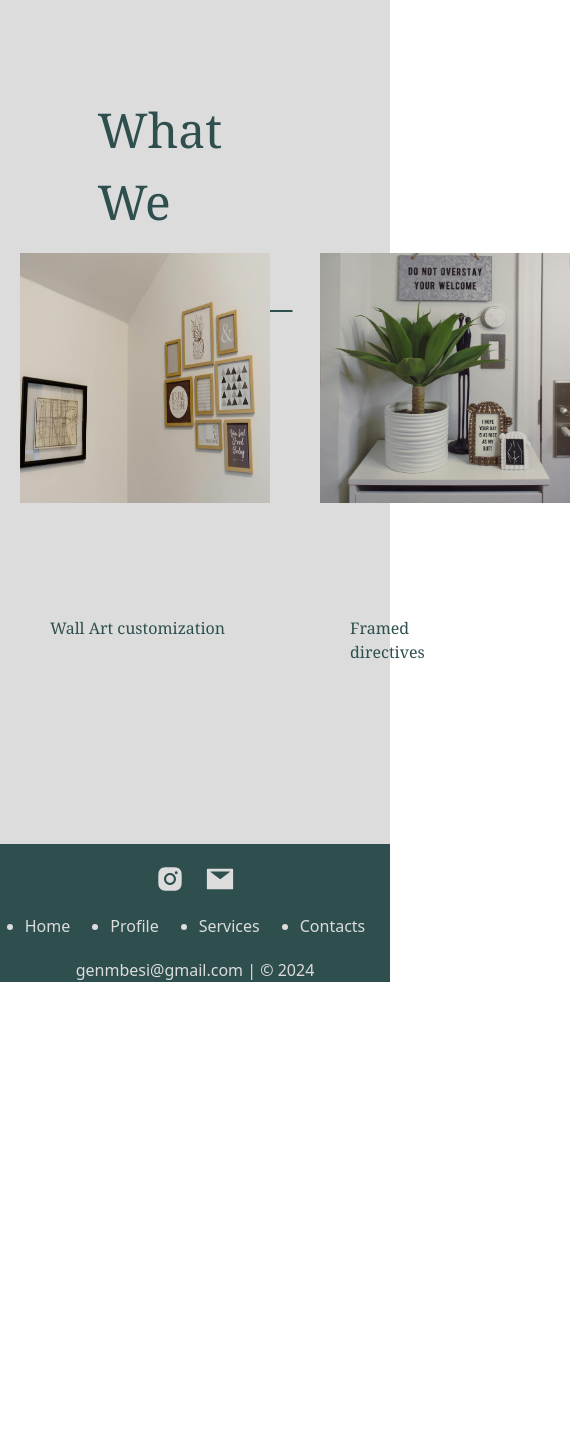
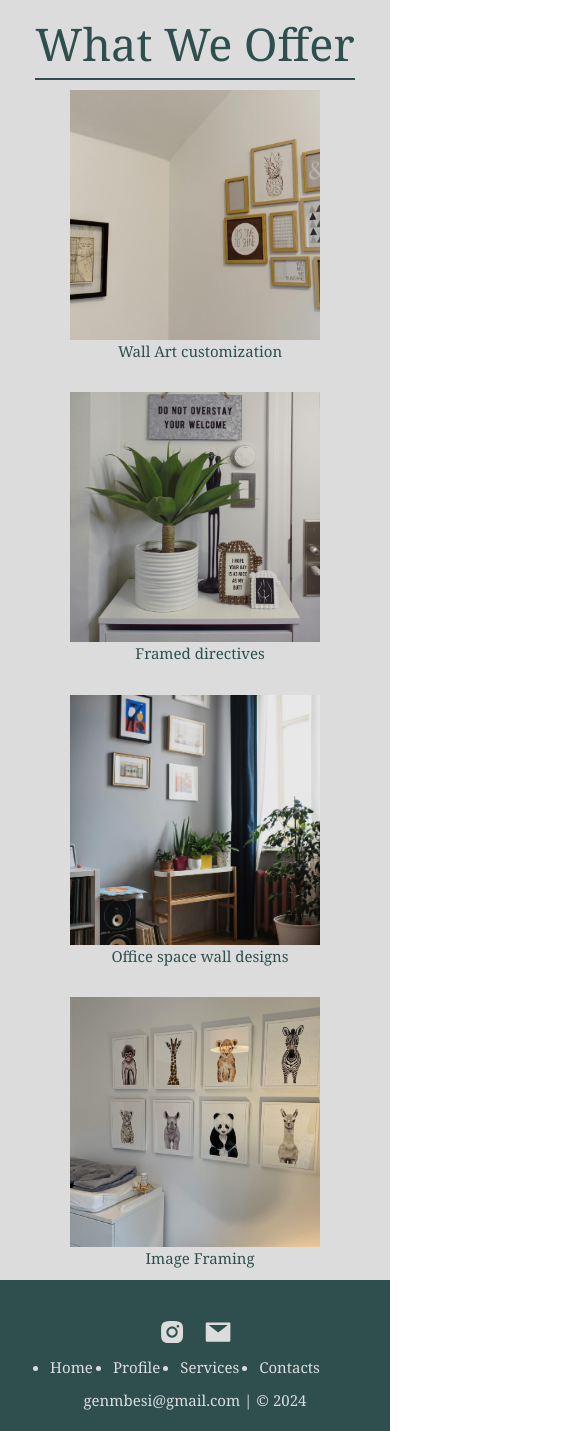
Before and after one commit to Genevive-Mbesi/ArtHub_Ke, a React (Create React App) app in the folder mbesiart/: page /services in a window 390 px wide. Shown: the top 1431 px of the page, 585 px wide, since content can reach past the window. Before the commit the page ends 982 px from the top, so only its background shows below. Built offline with nearby package versions, Linux system fonts and the light colour scheme.

Commit message:
responsiveness

```diff
--- a/mbesiart/public/index.html
+++ b/mbesiart/public/index.html
@@ -3,7 +3,8 @@
   <head>
     <meta charset="utf-8" />
     <link rel="icon" href="%PUBLIC_URL%/favicon.ico" />
-    <meta name="viewport" content="width=device-width, initial-scale=1" />
+    <meta name="viewport" content="width=device-width, initial-scale=1.0" />
+    <link rel="stylesheet" href="https://www.w3schools.com/w3css/4/w3.css">
     <meta name="theme-color" content="#000000" />
     <meta
       name="description"
--- a/mbesiart/src/components/contacts.jsx
+++ b/mbesiart/src/components/contacts.jsx
@@ -1,11 +1,9 @@
 import React from 'react';
 import assets from '../assets/designs.png';
-import{AiFillInstagram,AiFillMail,AiOutlineWhatsApp}from'react-icons/ai';
+import { AiFillInstagram, AiFillMail, AiOutlineWhatsApp } from 'react-icons/ai';
 import Footer from './footer';
 
-
-
-const Contacts = React.forwardRef ((props,ref) => {
+const Contacts = React.forwardRef((props, ref) => {
   const bodyStyle = {
     backgroundColor: 'Gainsboro',
     backgroundRepeat: 'no-repeat',
@@ -13,63 +11,65 @@ const Contacts = React.forwardRef ((props,ref) => {
     backgroundSize: 'cover',
     margin: 0,
     padding: 0,
-    height: '100vh',
+    minHeight: '100vh', // Using minHeight to ensure the content is centered vertically
+    display: 'flex',
+    flexDirection: 'column',
     alignItems: 'center',
   };
 
   const profileimage = {
-    position: 'absolute',
-    top:'10%',
-    Right: '50%',
-    marginLeft: '100px',
-    width: '460px', // Set the desired width
+    width: '460px',
     height: '460px',
     objectFit: 'contain',
+    marginBottom: '20px', // Added margin for spacing
   };
 
   const content = {
     fontWeight: '400',
     marginBottom: '5px',
     fontSize: '2em',
-    color:'DarkSlateGrey',
-    fontFamily: '  Georgia,serif',
-    marginLeft:'600px',
-    position: 'absolute',
-    top: '37%',
+    color: 'DarkSlateGrey',
+    fontFamily: 'Georgia, serif',
+    textAlign: 'center', // Center text for responsiveness
   };
 
   const subcontent = {
     paddingBottom: '10px',
-    fontWeight:'300',
+    fontWeight: '300',
     marginBottom: '5px',
-    color:'DarkSlateGrey',
-    fontFamily: '  Georgia,serif',
-    marginLeft:'600px',
+    color: 'DarkSlateGrey',
+    fontFamily: 'Georgia, serif',
     alignItems: 'center',
-    position: 'absolute',
-    top: '65%',
+    textAlign: 'center', // Center text for responsiveness
   };
 
-  return(
-  <div ref={ref}>
-    <div style={bodyStyle}>
-    <img src={assets} alt ='profile'className='w-80 h-30 overflow-hidden container' style={profileimage} />
-    <h1 style={content}>To Choose From Our Endless designs<br></br>
-    <span className='text-gray-500'><a href= 'https://www.instagram.com/wall_art_heart?igsh=OHk4bmZrb3RkcjVy'> click here, </a></span>
-    <br></br> Request your own custom made designs<br></br><span className='text-gray-500'>Contact us below:</span></h1>
-    <h2 className='flex gap-5 text-3xl  pt-10'style={subcontent}>
-    <a href="https://wa.me/+254745052800" target="_blank"><AiOutlineWhatsApp/></a>
-    <a href= 'https://www.instagram.com/wall_art_heart?igsh=OHk4bmZrb3RkcjVy'>
-          <AiFillInstagram/>
+  return (
+    <div ref={ref}>
+      <div style={bodyStyle}>
+        <img src={assets} alt='profile' className='w-80 h-30 overflow-hidden container' style={profileimage} />
+        <h1 style={content}>
+          To Choose From Our Endless designs<br />
+          <span className='text-gray-500'>
+            <a href='https://www.instagram.com/wall_art_heart?igsh=OHk4bmZrb3RkcjVy'> click here, </a>
+          </span>
+          <br /> Request your own custom made designs<br />
+          <span className='text-gray-500'>Contact us below:</span>
+        </h1>
+        <h2 className='flex gap-5 text-3xl pt-10' style={subcontent}>
+          <a href='https://wa.me/+254745052800' target='_blank'>
+            <AiOutlineWhatsApp />
+          </a>
+          <a href='https://www.instagram.com/wall_art_heart?igsh=OHk4bmZrb3RkcjVy'>
+            <AiFillInstagram />
           </a>
           <a href='mailto:genmbesi@gmail.com'>
-          <AiFillMail/>
+            <AiFillMail />
           </a>
-    </h2>
-  </div>
-  <Footer/>
-</div>
+        </h2>
+      </div>
+      <Footer />
+    </div>
   );
-}) ;
+});
 
 export default Contacts;
--- a/mbesiart/src/components/footer.jsx
+++ b/mbesiart/src/components/footer.jsx
@@ -1,51 +1,89 @@
 import React from 'react';
-import{AiFillInstagram,AiFillMail}from'react-icons/ai'
-import {Link} from "react-router-dom";
+import { AiFillInstagram, AiFillMail } from 'react-icons/ai';
+import { Link } from 'react-router-dom';
 
-const Footer = React.forwardRef ((props,ref) => {
+const Footer = React.forwardRef((props, ref) => {
   const currentYear = new Date().getFullYear();
   const headingStyle = {
     backgroundColor: 'DarkSlateGrey',
-        color:'Gainsboro',
+    color: 'Gainsboro',
+    padding: '20px',
+    fontFamily: '  Georgia,serif',
+  };
 
+  const footerContainer = {
+    display: 'flex',
+    flexDirection: 'column',
+    alignItems: 'center',
+  };
+
+  const socialIcons = {
+    fontSize: 'em',
+    color: 'Gainsboro',
+  };
+
+  const navigationLinks = {
+    listStyleType: 'disc',
+    paddingTop: '10px',
+    margin: '0',
+    display: 'flex',
+    justifyContent: 'center',
+    backgroundColor: 'DarkSlateGrey',
+
+  };
+
+  const linkItem = {
+    marginRight: '20px',
+  };
+
+  const linkStyle = {
+    color: 'Gainsboro',
+    textDecoration: 'none',
+    fontSize: 'em',
+  };
+
+  const copyrightText = {
+    textAlign: 'center',
+    paddingTop: '10px',
+    backgroundColor: 'DarkSlateGrey',
   };
 
   return (
     <div ref={ref}>
       <footer style={headingStyle}>
-      <div id='footer' className="container mx-auto  flex items-center justify-center flex gap-5 text-3xl  pt-5">
-          <a href= 'https://www.instagram.com/wall_art_heart?igsh=OHk4bmZrb3RkcjVy'>
-          <AiFillInstagram/>
+        <div style={footerContainer}>
+          <div className="flex items-center gap-5 text-3xl pt-5">
+            <a href="https://www.instagram.com/wall_art_heart?igsh=OHk4bmZrb3RkcjVy" style={socialIcons}>
+              <AiFillInstagram />
             </a>
-          <a href='mailto:genmbesi@gmail.com'>
-          <AiFillMail/>
+            <a href="mailto:genmbesi@gmail.com" style={socialIcons}>
+              <AiFillMail />
             </a>
           </div>
-      <div>
-        <ul className=' flex justify-center pt-5'>
-            <li className='mr-10 list-disc'>
-             <Link to='/'>
+          <ul style={navigationLinks} className="pt-5">
+            <li style={linkItem}>
+              <Link to="/" style={linkStyle}>
                 Home
               </Link>
             </li>
-            <li className='mr-10 list-disc'>
-             <Link to='/profile'>
+            <li style={linkItem}>
+              <Link to="/profile" style={linkStyle}>
                 Profile
               </Link>
             </li>
-            <li className='mr-10 list-disc'>
-             <Link to='/services'>
+            <li style={linkItem}>
+              <Link to="/services" style={linkStyle}>
                 Services
               </Link>
             </li>
-            <li className='list-disc'>
-             <Link to='/contacts'>
+            <li style={linkItem}>
+              <Link to="/contacts" style={linkStyle}>
                 Contacts
               </Link>
             </li>
           </ul>
+          <p style={copyrightText}>genmbesi@gmail.com | &copy; {currentYear}</p>
         </div>
-      <p className=' flex justify-center pt-5'>genmbesi@gmail.com | &copy; {currentYear}</p>
       </footer>
     </div>
   );
--- a/mbesiart/src/components/home.jsx
+++ b/mbesiart/src/components/home.jsx
@@ -1,5 +1,6 @@
-import React, { useState } from 'react';
-import Navigation from './navigationbar'
+import React, { Profiler, useState } from 'react';
+import Navigation from './navigationbar';
+import Footer from './footer';
 import abstract from '../assets/abstarct.jpg';
 import african from '../assets/african.jpg';
 import flowergirl from '../assets/flowergirl.jpg';
@@ -9,208 +10,152 @@ import mr from '../assets/mr&mrs.jpg';
 import think from '../assets/think.jpg';
 import thorny from '../assets/thorny.jpg';
 import wild from '../assets/wild.jpg';
-import cartoon from'../assets/cartoon.jpg';
-import Footer from './footer';
+import cartoon from '../assets/cartoon.jpg';
+import Services from './services';
 
-
-
-const Home = React.forwardRef ((props,ref) => {
-
-
+const Home = React.forwardRef((props, ref) => {
   const [showPrices, setShowPrices] = useState(false);
 
   const togglePrices = () => {
     setShowPrices(!showPrices);
   };
 
+  const containerStyle = {
+    display: 'flex',
+    flexDirection: 'column',
+    alignItems: 'stretch',
+    height: '100%',
+
+  };
 
   const bodyStyle = {
     backgroundColor: 'Gainsboro',
     backgroundRepeat: 'no-repeat',
     backgroundPosition: 'center',
     backgroundSize: 'cover',
-    height: '150vh',
+    minHeight: '100vh',
+  };
+  const contentStyle = {
     display: 'flex',
+    flexDirection: 'column',
     alignItems: 'center',
+    flexGrow: 1,
+
   };
 
   const heading = {
     fontWeight: '300',
     fontSize: '3em',
-    color:'DarkSlateGrey',
+    color: 'DarkSlateGrey',
     paddingTop: '10px',
-    position: 'absolute',
-    top: '20%',
-    left: '50%',
-   transform: 'translateX(-50%)',
-   fontFamily: '  Georgia,serif',
+    fontFamily: 'Georgia, serif',
   };
 
   const subheading = {
     fontWeight: '300',
     fontSize: '2em',
-    color:'rgba(169, 169, 169, 0.9)',
+    color: 'MintCream',
     paddingTop: '10px',
+    fontFamily: 'Georgia, serif',
+  };
+
+  const imageContainer = {
+    display: 'flex',
+    justifyContent: 'flex-start',
+    flexWrap: 'wrap',
+    margin: '20px 0 20px -20%',
+  '@media (min-width: 768px)': {
+    justifyContent: 'center',
+    margin: '20px 0 ',
+  },
+  };
+  const navContainer = {
+    display: 'flex',
+  };
+
+  const imageStyle = {
+    width: '200px',
+    height: '200px',
+    objectFit: 'contain',
+    margin: '10px',
+  };
+  const priceListStyle = {
     position: 'absolute',
-    top: '30%',
     left: '50%',
     transform: 'translateX(-50%)',
-   fontFamily: '  Georgia,serif',
-  };
-
-  const abstractpic = {
-    position: 'absolute',
-    top: '42%',
-    marginLeft: '250px',
-    width: '200px', // Set the desired width
-    height: '200px',
-    objectFit: 'contain',
-  };
-
-  const africanpic = {
-    position: 'absolute',
-    top: '42%',
-    marginLeft: '420px',
-    width: '200px', // Set the desired width
-    height: '200px',
-    objectFit: 'contain',
-  };
-
-  const cartoonpic = {
-    position: 'absolute',
-    top: '42%',
-    marginLeft: '590px',
-    width: '200px', // Set the desired width
-    height: '200px',
-    objectFit: 'contain',
-  };
-
-  const crazypic = {
-    position: 'absolute',
-    top: '42%',
-    marginLeft: '760px',
-    width: '200px', // Set the desired width
-    height: '200px',
-    objectFit: 'contain',
-  };
-
-  const flowerpic = {
-    position: 'absolute',
-    top: '42%',
-    marginLeft: '930px',
-    width: '200px', // Set the desired width
-    height: '200px',
-    objectFit: 'contain',
-  };
-
-  const meditationpic = {
-    position: 'absolute',
-    top: '84%',
-    marginLeft: '250px',
-    width: '200px', // Set the desired width
-    height: '200px',
-    objectFit: 'contain',
-  };
-
-  const mrpic = {
-    position: 'absolute',
-    top: '84%',
-    marginLeft: '420px',
-    width: '200px', // Set the desired width
-    height: '200px',
-    objectFit: 'contain',
-  };
-
-  const thinkpic = {
-    position: 'absolute',
-    top: '84%',
-    marginLeft: '760px',
-    width: '200px', // Set the desired width
-    height: '200px',
-    objectFit: 'contain',
-
-  };
-  const thornypic = {
-    position: 'absolute',
-    top: '84%',
-    marginLeft: '590px',
-    width: '200px', // Set the desired width
-    height: '200px',
-    objectFit: 'contain',
-  };
-
-  const wildpic = {
-    position: 'absolute',
-    top: '84%',
-    marginLeft: '930px',
-    width: '200px', // Set the desired width
-    height: '200px',
-    objectFit: 'contain',
-    };
-
-     const priceListStyle = {
-    position: 'absolute',
-    top: '126%',
-    left: '0',
-    width: '20%',
-    backgroundColor: 'lightgray',
+    width: '80%',
+    maxWidth: '600px',
     padding: '10px',
     textAlign: 'center',
     cursor: 'pointer',
-    paddingBottom: '10px',
     fontWeight: '600',
     marginBottom: '10px',
     fontSize: '1em',
-    color:'DarkSlateGrey',
+    color: 'DarkSlateGrey',
+    paddingTop:'20px',
+    top:'20%',
+    fontFamily: 'Georgia, serif',
+  };
+  const priceDisplay = {
+    position: 'absolute',
     left: '50%',
+    backgroundColor: 'rgba(169, 169, 169, 0.9)',
+    transform: 'translateX(-50%)',
+    width: '20%',
+    maxWidth: '600px',
+    padding: '10px',
+    textAlign: 'center',
+    cursor: 'pointer',
+    fontWeight: '600',
+    marginBottom: '10px',
+    fontSize: '1em',
+    color: 'white',
+    paddingTop:'20px',
+    top:'27%',
+    fontFamily: 'Georgia, serif',
   };
 
-  const priceDisplay = {
-    backgroundColor: 'lightgray',
-    textAlign: 'center',
-    fontWeight: '300',
-    fontSize: '1em',
-    color:'DarkSlateGrey',
-    width: '20%',
-    position: 'absolute',
-    top: '132%',
-    left: '50%',
-  };
 
   return (
-    <div ref={ref} >
-    <div style={bodyStyle}>
-    <Navigation/>
+    <div ref={ref} style={bodyStyle}>
+      <div style={containerStyle}>
+        <div style={contentStyle}>
           <h1 style={heading}>wall_art_heart</h1>
           <h1 style={subheading}>Home of affordable Wall Decor</h1>
-    <img src={abstract} alt ='abstract'className='w-80 h-30 overflow-hidden container' style={abstractpic} />
-    <img src={african} alt ='african'className='w-80 h-30 overflow-hidden container' style={africanpic} />
-    <img src={cartoon} alt ='cartoon'className='w-80 h-30 overflow-hidden container' style={cartoonpic} />
-    <img src={crazycouple} alt ='crazy couple'className='w-80 h-30 overflow-hidden container' style={crazypic} />
-    <img src={flowergirl} alt ='flower'className='w-80 h-30 overflow-hidden container' style={flowerpic} />
-    <img src={meditation} alt ='meditation'className='w-80 h-30 overflow-hidden container' style={meditationpic} />
-    <img src={mr} alt ='mr&mrs'className='w-80 h-30 overflow-hidden container' style={mrpic} />
-    <img src={think} alt ='think'className='w-80 h-30 overflow-hidden container' style={thinkpic}/>
-    <img src={thorny} alt ='thorny'className='w-80 h-30 overflow-hidden container' style={thornypic} />
-    <img src={wild} alt ='wild'className='w-80 h-30 overflow-hidden container' style={wildpic} />
-    </div>
-
            {/* Button to toggle price display */}
            <div style={priceListStyle} onClick={togglePrices}>
             {showPrices ? 'Hide Prices' : 'Click to display Price List'}
           </div>
+
           {/* Display prices when showPrices is true */}
           {showPrices && (
-        <div style={priceDisplay }>
+            <div style={priceDisplay}>
               <p>A3 - Ksh 1550</p>
               <p>A4 - Ksh 550</p>
               <p>A5 - Ksh 450</p>
               <p>A6 - Ksh 300</p>
             </div>
           )}
-    <Footer/>
+          <div style={navContainer}>
+          <Navigation/>
+          <div style={imageContainer}>
+            <img src={abstract} alt="abstract" style={imageStyle} />
+            <img src={african} alt="african" style={imageStyle} />
+            <img src={cartoon} alt="cartoon" style={imageStyle} />
+            <img src={crazycouple} alt="crazy couple" style={imageStyle} />
+            <img src={flowergirl} alt="flower" style={imageStyle} />
+            <img src={meditation} alt="meditation" style={imageStyle} />
+            <img src={mr} alt="mr&mrs" style={imageStyle} />
+            <img src={think} alt="think" style={imageStyle} />
+            <img src={thorny} alt="thorny" style={imageStyle} />
+            <img src={wild} alt="wild" style={imageStyle} />
           </div>
+          </div>
+        </div>
+        <Services/>
 
+      </div>
+    </div>
   );
 });
 
--- a/mbesiart/src/components/listings.jsx
+++ b/mbesiart/src/components/listings.jsx
@@ -1,8 +1,7 @@
 import React from 'react';
 import Footer from './footer';
 
-
-const Listings = React.forwardRef ((props,ref) => {
+const Listings = React.forwardRef((props, ref) => {
   const bodyStyle = {
     backgroundColor: 'Gainsboro',
     backgroundRepeat: 'no-repeat',
@@ -10,43 +9,41 @@ const Listings = React.forwardRef ((props,ref) => {
     backgroundSize: 'cover',
     margin: 0,
     padding: 0,
-    height: '100vh',
+    minHeight: '100vh', // Using minHeight to ensure the content is centered vertically
+    display: 'flex',
+    flexDirection: 'column',
     alignItems: 'center',
+    justifyContent: 'center', // Center content vertically
   };
+
   const subheading = {
     fontWeight: '300',
     fontSize: '2em',
-    color:'DarkSlateGrey',
-    paddingTop: '10px',
-    position: 'absolute',
-    top: '30%',
-    left: '50%',
-   transform: 'translateX(-50%)',
-   fontFamily: '  Georgia,serif',
+    color: 'DarkSlateGrey',
+    marginBottom: '10px', // Added margin to create space between subheading and myName
+    textAlign: 'center', // Center text for responsiveness
+    fontFamily: 'Georgia, serif',
   };
+
   const myName = {
     fontWeight: '300',
-    fontSize: 'em',
-    color:'DarkSlateGrey',
-    position: 'absolute',
-    top: '57%',
-    left: '50%',
-   transform: 'translateX(-50%)',
-   fontFamily: '  Georgia,serif',
-   borderBottom:'2px solid DarkSlateGrey',
+    fontSize: '1em',
+    color: 'DarkSlateGrey',
+    borderBottom: '2px solid DarkSlateGrey',
+    textAlign: 'center', // Center text for responsiveness
+    fontFamily: 'Georgia, serif',
   };
 
-  return(
-    <div ref={ref} >
-    <div style={bodyStyle}>
-
-    <h1 style={subheading}> Art is a friendly of expressing our imagination,
-     It speaks a lot about our world and our lives.</h1>
-     <h1 style={myName}> Genevive Mbesi, CEO</h1>
+  return (
+    <div ref={ref}>
+      <div style={bodyStyle}>
+        <h1 style={subheading}>Art is a friendly way of expressing our imagination,<br></br>
+          It speaks a lot about our world and our lives.
+        </h1>
+        <h1 style={myName}>Genevive Mbesi, CEO</h1>
+      </div>
+      <Footer />
     </div>
-    <Footer/>
-    </div>
-
   );
 });
 
--- a/mbesiart/src/components/profile.jsx
+++ b/mbesiart/src/components/profile.jsx
@@ -2,37 +2,34 @@ import React from 'react';
 import assets from '../assets/profile.jpg';
 import Footer from './footer';
 
-
-const Profile = React.forwardRef ((props,ref) => {
+const Profile = React.forwardRef((props, ref) => {
   const bodyStyle = {
     backgroundColor: 'Gainsboro',
     backgroundPosition: 'center',
     backgroundSize: 'cover',
     margin: 0,
     padding: 0,
-    height: '100vh',
+    minHeight: '100vh', // Using minHeight to ensure the content is centered vertically
+    display: 'flex',
+    flexDirection: 'column',
     alignItems: 'center',
+    justifyContent: 'center',
   };
 
   const profileimage = {
-    position: 'absolute',
-    top: '30%',
-    left: '50%',
-    marginLeft: '100px',
-    width: '460px', // Set the desired width
+    width: '400px', // Set the desired width
     height: 'auto',
     objectFit: 'cover',
+    marginBottom: '20px', // Added margin for spacing
   };
 
   const content = {
     fontWeight: '600',
     marginBottom: '5px',
     fontSize: '2em',
-    color:'DarkSlateGrey',
-    fontFamily: '  Georgia,serif',
-    marginLeft:'50px',
-    position: 'absolute',
-    top: '37%',
+    color: 'DarkSlateGrey',
+    fontFamily: 'Georgia, serif',
+    textAlign: 'center', // Center text for responsiveness
   };
 
   const subcontent = {
@@ -40,28 +37,26 @@ const Profile = React.forwardRef ((props,ref) => {
     fontWeight: '600',
     marginBottom: '5px',
     fontSize: '1em',
-    color:'DarkSlateGrey',
-    fontFamily: '  Georgia,serif',
-    marginLeft:'50px',
-    alignItems: 'center',
-    position: 'absolute',
-    top: '55%',
+    color: 'DarkSlateGrey',
+    fontFamily: 'Georgia, serif',
+    textAlign: 'center', // Center text for responsiveness
   };
 
-  return(
-  <div ref={ref}>
-    <div style={bodyStyle}>
-    <img src={assets} alt ='profile'className='w-80 h-30 overflow-hidden container' style={profileimage} />
-    <h1 style={content}>WALLS THAT MAKE <br></br> YOU WANT TO STAY</h1>
-    <h2 style={subcontent}>Our special designed Wall Art are created to<br></br>
-    especially give you an intune feeling with your environment<br></br> whether
-     at home, office, leisure time or hosting special events,<br></br>think of
-     this as an elevator to your mood everytime<br></br>that sets the tone of  the room.
-    </h2>
-  </div>
-  <Footer/>
-</div>
+  return (
+    <div ref={ref}>
+      <div style={bodyStyle}>
+        <img src={assets} alt="profile" className='w-80 h-30 overflow-hidden container' style={profileimage} />
+        <h1 style={content}>WALLS THAT MAKE <br /> YOU WANT TO STAY</h1>
+        <h2 style={subcontent}>Our specially designed Wall Art is created to<br />
+          especially give you an in-tune feeling with your environment<br />
+          whether at home, office, leisure time, or hosting special events,<br />
+          think of this as an elevator to your mood every time<br />
+          that sets the tone of the room.
+        </h2>
+      </div>
+      <Footer />
+    </div>
   );
-}) ;
+});
 
 export default Profile;
--- a/mbesiart/src/components/services.jsx
+++ b/mbesiart/src/components/services.jsx
@@ -5,8 +5,7 @@ import office from '../assets/office.jpg';
 import vibrance from '../assets/vibrance.jpg';
 import Footer from './footer';
 
-
-const Services = React.forwardRef ((props,ref) => {
+const Services = React.forwardRef((props, ref) => {
   const bodyStyle = {
     backgroundColor: 'Gainsboro',
     backgroundRepeat: 'no-repeat',
@@ -14,121 +13,74 @@ const Services = React.forwardRef ((props,ref) => {
     backgroundSize: 'cover',
     margin: 0,
     padding: 0,
-    height: '100vh',
+    minHeight: '100vh',
+    display: 'flex',
+    flexDirection: 'column',
     alignItems: 'center',
-    display: 'flex',
+    justifyContent: 'center', // Center content vertically
+    alignItems: 'center',
   };
 
-  const profileimage = {
-    position: 'absolute',
-    top: '30%',
-    marginLeft: '20px',
-    width: '250px', // Set the desired width
-    height: '250px',
+  const contentContainer = {
+    display: 'flex',
+    justifyContent: 'space-around',
+    alignItems: 'center',
+    flexWrap: 'wrap',
+    gap: '20px',
   };
 
-  const personal = {
-    position: 'absolute',
-    top: '30%',
-    marginLeft: '320px',
-    width: '250px', // Set the desired width
+  const imageStyle = {
+    width: '250px',
     height: '250px',
     objectFit: 'cover',
-  };
-
-  const officeImage = {
-    position: 'absolute',
-    top: '30%',
-    marginLeft: '620px',
-    width: '250px', // Set the desired width
-    height: '250px',
-    objectFit: 'cover',
-  };
-
-  const vibrantimage = {
-    position: 'absolute',
-    top: '30%',
-    marginLeft: '920px',
-    width: '250px', // Set the desired width
-    height: '250px',
-    objectFit: 'cover',
-
   };
 
   const subcontent = {
     paddingBottom: '10px',
     fontWeight: '500',
     fontSize: '1em',
-    color:'DarkSlateGrey',
-    fontFamily: '  Georgia,serif',
-    marginLeft:'50px',
-    alignItems: 'center',
-    position: 'absolute',
-    top: '73%',
+    color: 'DarkSlateGrey',
+    fontFamily: 'Georgia, serif',
+    marginLeft: '10px',
+    textAlign: 'center',
   };
-  const content = {
-    paddingBottom: '10px',
-    fontWeight: '500',
-    fontSize: '1em',
-    color:'DarkSlateGrey',
-    fontFamily: '  Georgia,serif',
-    marginLeft:'350px',
-    alignItems: 'center',
-    position: 'absolute',
-    top: '73%',
-  };
-  const officecontent = {
-    paddingBottom: '10px',
-    fontWeight: '500',
-    fontSize: '1em',
-    color:'DarkSlateGrey',
-    fontFamily: '  Georgia,serif',
-    marginLeft:'650px',
-    alignItems: 'center',
-    position: 'absolute',
-    top: '73%',
-  };
-  const vibrancecontent = {
-    paddingBottom: '10px',
-    fontWeight: '500',
-    fontSize: '1em',
-    color:'DarkSlateGrey',
-    fontFamily: '  Georgia,serif',
-    marginLeft:'950px',
-    alignItems: 'center',
-    position: 'absolute',
-    top: '73%',
-  };
+
   const heading = {
     fontWeight: '200',
     fontSize: '3em',
-    color:'DarkSlateGrey',
+    color: 'DarkSlateGrey',
     paddingTop: '10px',
-    position: 'absolute',
-    top: '10%',
-    left: '50%',
-   transform: 'translateX(-50%)',
-   fontFamily: '  Georgia,serif',
+    fontFamily: 'Georgia, serif',
     marginBottom: '10px',
-   borderBottom:'2px solid DarkSlateGrey',
+    borderBottom: '2px solid DarkSlateGrey',
   };
 
-  return(
+  return (
     <div ref={ref}>
       <div style={bodyStyle}>
         <h1 style={heading}>What We Offer</h1>
-    <img src={customize} alt ='customized image'className='w-80 h-30 overflow-hidden container' style={profileimage} />
+        <div style={contentContainer}>
+          <div>
+            <img src={customize} alt="customized image" style={imageStyle} />
             <h1 style={subcontent}>Wall Art customization</h1>
-    <img src={personalize} alt ='personalized'className='w-80 h-30 overflow-hidden container' style={personal} />
-    <h1 style={content}>Framed directives</h1>
-    <img src={office} alt ='office image'className='w-80 h-30 overflow-hidden container' style={officeImage} />
-    <h1 style={officecontent}>Office space wall designs</h1>
-    <img src={vibrance} alt ='thought wall'className='w-80 h-30 overflow-hidden container' style={vibrantimage} />
-    <h1 style={vibrancecontent}>Image Framing</h1>
           </div>
-  <Footer/>
+          <div>
+            <img src={personalize} alt="personalized" style={imageStyle} />
+            <h1 style={subcontent}>Framed directives</h1>
+          </div>
+          <div>
+            <img src={office} alt="office image" style={imageStyle} />
+            <h1 style={subcontent}>Office space wall designs</h1>
+          </div>
+          <div>
+            <img src={vibrance} alt="thought wall" style={imageStyle} />
+            <h1 style={subcontent}>Image Framing</h1>
+          </div>
+        </div>
+      </div>
+      <Footer />
     </div>
   );
-}) ;
+});
 
 export default Services;
```
Also changed, not shown: mbesiart/src/components/navigationbar.jsx (+4 -4 lines). Lines whose indentation alone changed are shown as unchanged.
